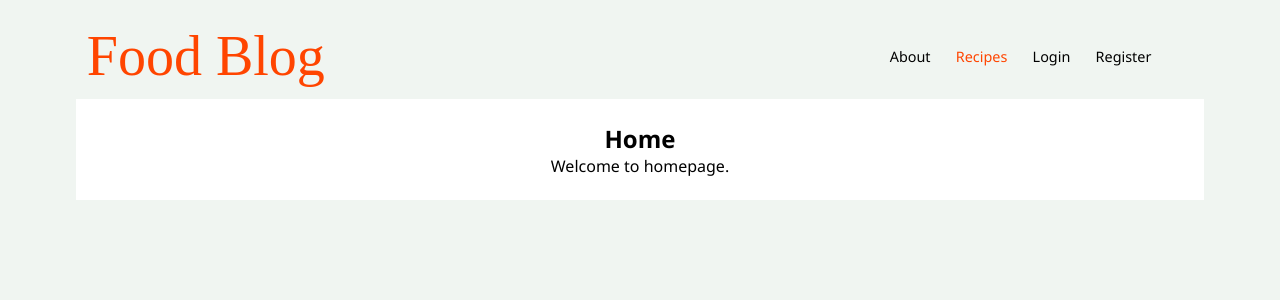
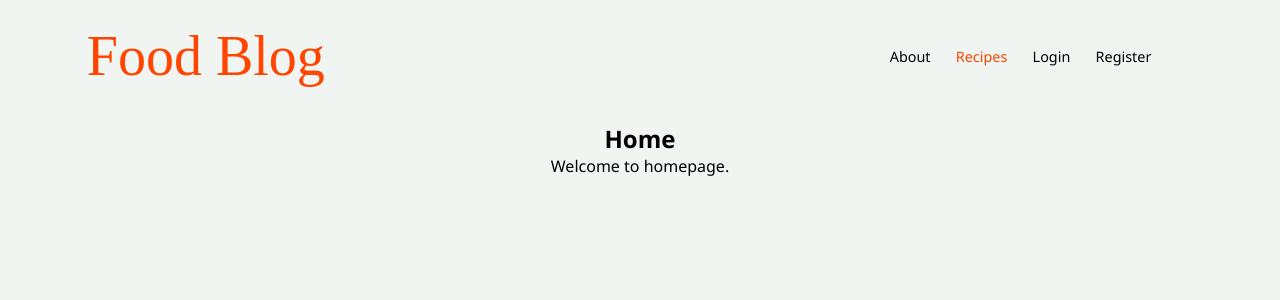
Before and after one commit to g-t-georgiev/recipe-blog, a React (Create React App) app: page / in a window 1280 px wide. Shown: the top 300 px of the page. Built offline with nearby package versions, Linux system fonts and the light colour scheme; a web font is replaced by a local one.

Commit message:
Removed background color from main-content class rule on content-wrapping element.

```diff
--- a/src/components/App/App.css
+++ b/src/components/App/App.css
@@ -6,7 +6,7 @@
 
 .main-content {
     padding: 2%;
-    background-color: white;
+    background-color: transparent;
 }
 
 @media screen and (min-width: 802px) {
```
